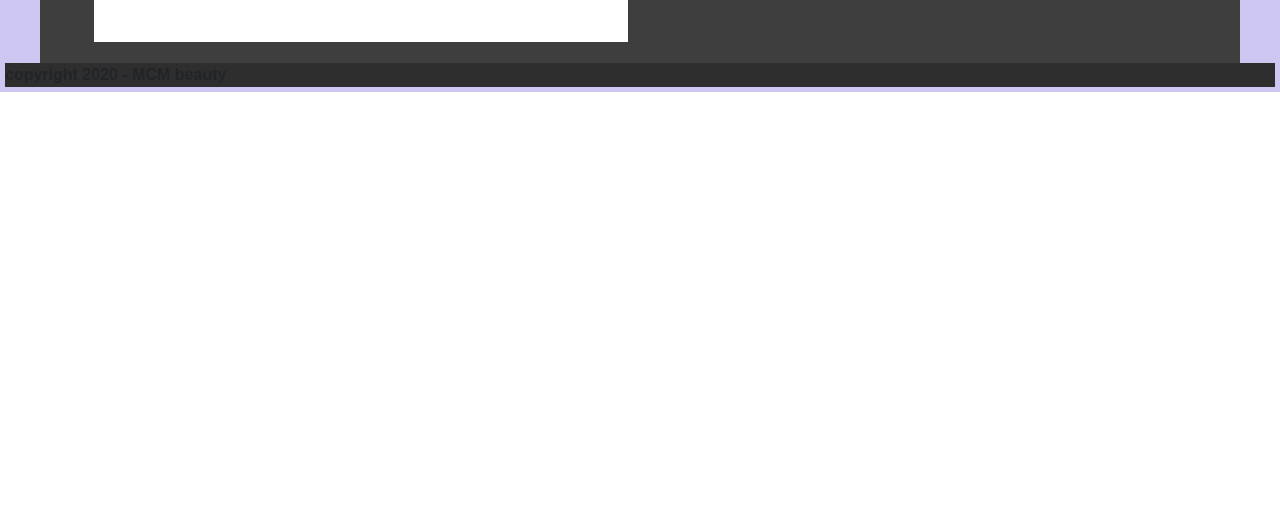
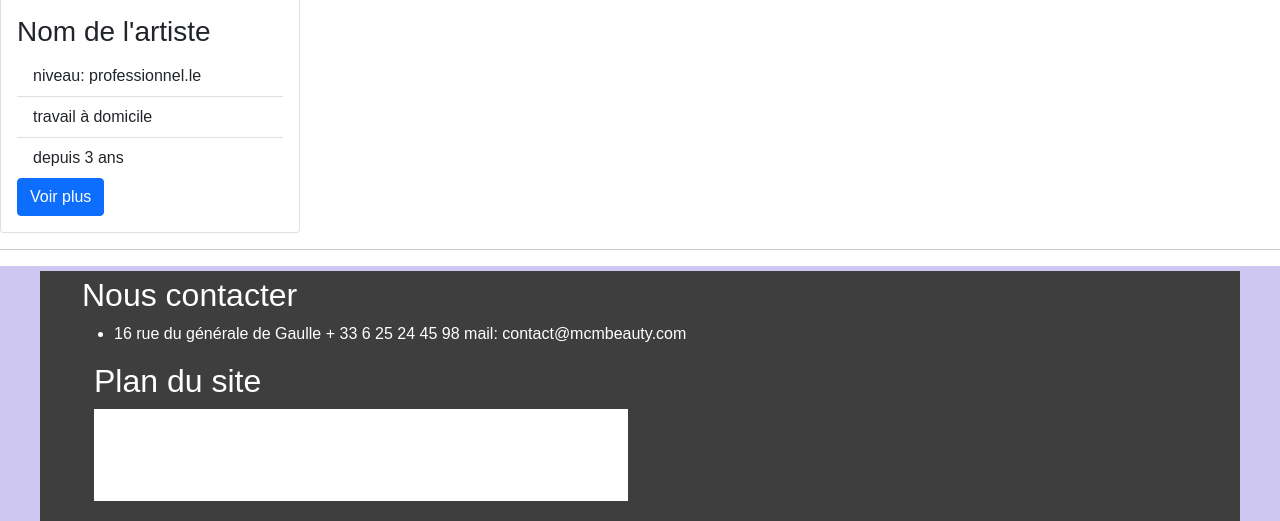
Before and after one commit to rose-br/mspr-wis1, a PHP site: page / in a window 1280 px wide. Shown: the part 333-854 px from the top of the page. Before the commit the page ends 425 px from the top, so only its background shows below. Run offline with PHP 8.4, Linux system fonts and the light colour scheme.

Commit message:
update: mini card prestataire

```diff
--- a/index.php
+++ b/index.php
@@ -7,6 +7,34 @@
 
 <button class="btn-primary">accueil</button>
 
+    <div class="card" style="width: 300px;">
+        <img src="..." class="card-img" alt="...">
+        <div class="card-body">
+            <h3 class="card-title">Nom de l'artiste</h3>
+            <ul class="list-group list-group-flush">
+                <li class="list-group-item">niveau: professionnel.le </li>
+                <li class="list-group-item">travail  à domicile </li>
+                <li class="list-group-item">depuis 3 ans</li>
+            </ul>
+            <a href="#" class="btn btn-primary"> Voir plus </a>
+        </div>
+    </div>
+
+
 </main>
 
 <?php require_once 'template-parts/footer.php'; ?>
+
+
+<div class="card" style="width: 300px;">
+    <img src="..." class="card-img" alt="...">
+    <div class="card-body">
+        <h3 class="card-title">Nom de l'artiste</h3>
+        <ul class="list-group list-group-flush">
+            <li class="list-group-item">niveau: professionnel.le </li>
+            <li class="list-group-item">travail  à domicile </li>
+            <li class="list-group-item">depuis 3 ans</li>
+        </ul>
+        <a href="#" class="btn btn-primary"> Voir plus </a>
+    </div>
+</div>
```
